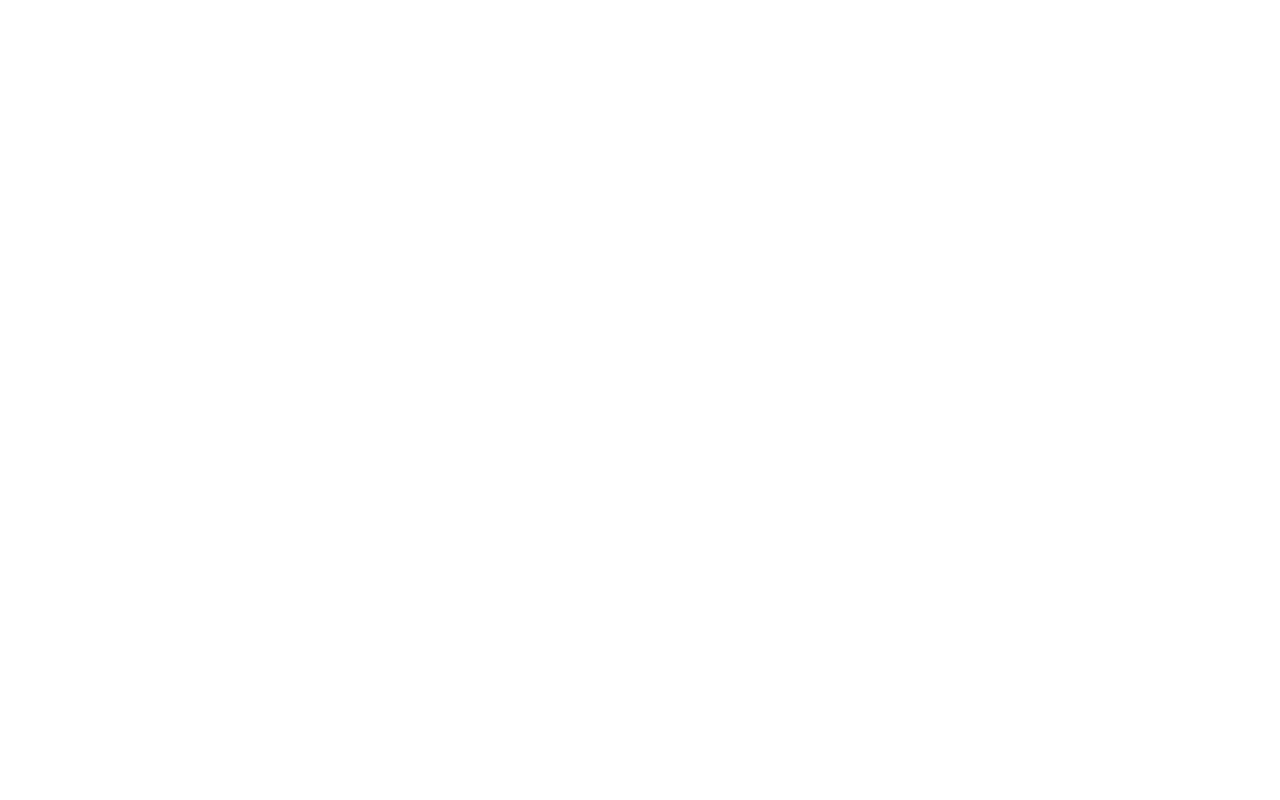
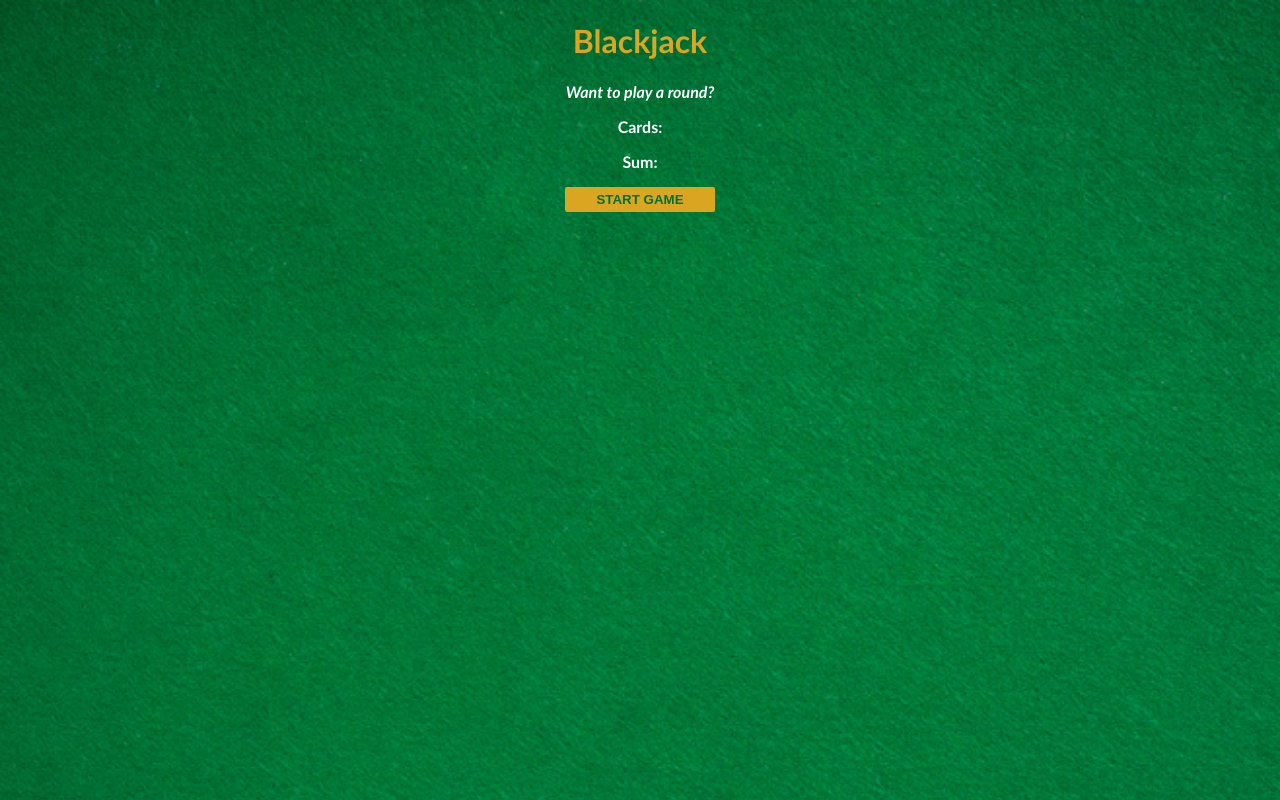
Before and after one commit to Qaaed/Black-Jack, a plain HTML site: page index.html in a window 1280 px wide. Drawn offline with Linux system fonts and the light colour scheme.

Commit message:
Updated Javascript and CSS

```diff
--- /dev/null
+++ b/index.css
@@ -0,0 +1,35 @@
+body {
+  font-family: "Trebuchet MS", "Lucida Sans Unicode", "Lucida Grande", Arial,
+    sans-serif;
+  background-image: url("table.png");
+  background-size: cover;
+  font-weight: bold;
+  color: white;
+  text-align: center;
+}
+
+h1 {
+  color: goldenrod;
+}
+
+#message-el {
+  font-style: italic;
+}
+
+.start-btn {
+  color: #016f32;
+  width: 150px;
+  background: goldenrod;
+  padding-top: 5px;
+  padding-bottom: 5px;
+  font-weight: bold;
+  border: none;
+  border-radius: 2px;
+  cursor: pointer;
+  transition: background-color 0.3s ease, color 0.3s ease;
+}
+
+.start-btn:hover {
+  background-color: #016f32;
+  color: goldenrod;
+}
--- a/index.html
+++ b/index.html
@@ -1,11 +1,18 @@
 <!DOCTYPE html>
 <html lang="en">
-<head>
-    <meta charset="UTF-8">
-    <meta name="viewport" content="width=device-width, initial-scale=1.0">
+  <head>
+    <meta charset="UTF-8" />
+    <meta name="viewport" content="width=device-width, initial-scale=1.0" />
     <title>Document</title>
-</head>
-<body>
+    <link rel="stylesheet" href="index.css" />
+  </head>
+  <body>
+    <h1>Blackjack</h1>
+    <p id="message-el">Want to play a round?</p>
+    <p>Cards:</p>
+    <p id="sum-el">Sum:</p>
+    <button onclick="startGame()" class="start-btn">START GAME</button>
+
     <script src="index.js"></script>
-</body>
+  </body>
 </html>
--- a/index.js
+++ b/index.js
@@ -5,7 +5,10 @@ let sum = firstCard + secondCard;
 let isAlive = true;
 let hasBlackJack = false;
 let message = "";
+let messageEl = document.getElementById("message-el");
+let sumEl = document.getElementById("sum-el");
 
+function startGame() {
   if (sum <= 20) {
     message = "Do you want to draw a new card? 🙂";
   } else if (sum === 21) {
@@ -15,6 +18,5 @@ if (sum <= 20) {
     message = "You're out of the game! 😭";
     isAlive = false;
   }
-
-//cash out
-console.log(hasBlackJack);
+  messageEl.textContent = message;
+}
```
Also changed, not shown: table.png (added). Lines whose indentation alone changed are shown as unchanged.
